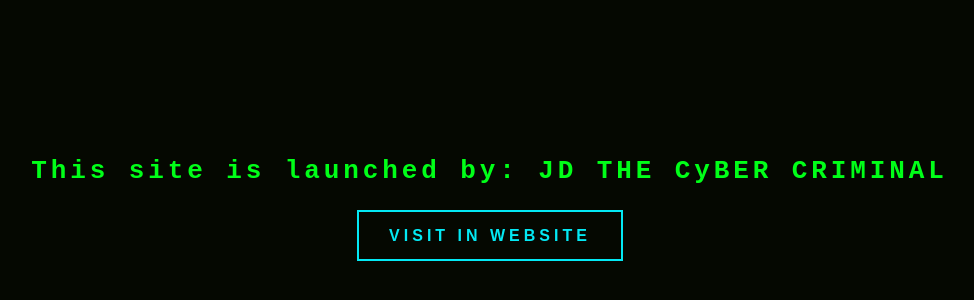
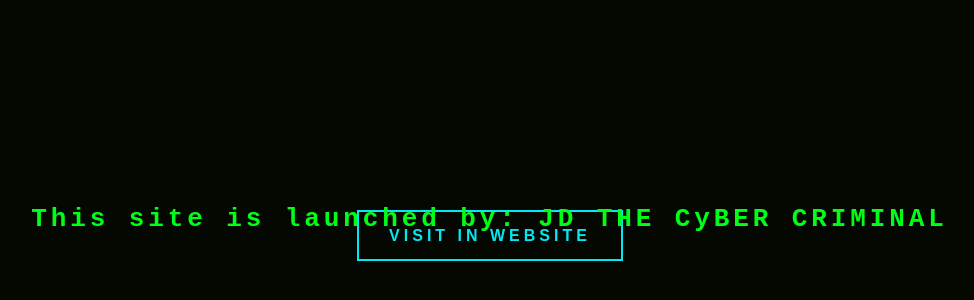
Before and after one commit to JD-THE-CyBER-CRIMINAL/JD-THE-RACER, a plain HTML site: page index.html in a window 1280 px wide. Shown: the part 164-464 px from the top of the page, without its empty margins (150-1124 px from the left). Drawn offline with Linux system fonts and the light colour scheme.

Commit message:
Update jd.css

```diff
--- a/jd.css
+++ b/jd.css
@@ -57,5 +57,5 @@ body {
 
 .typewriter{
     position: absolute;
-    top: 40%;
+    top: 46%;
 }
```
